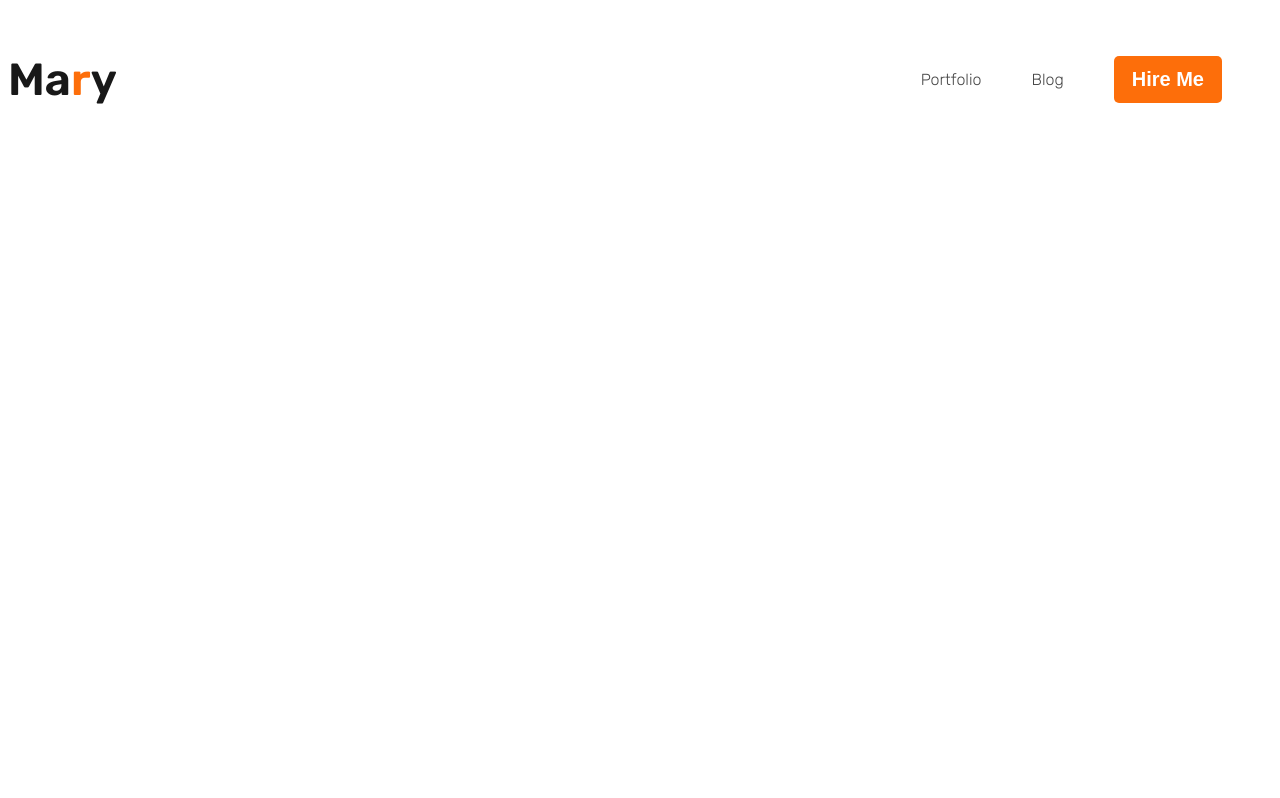
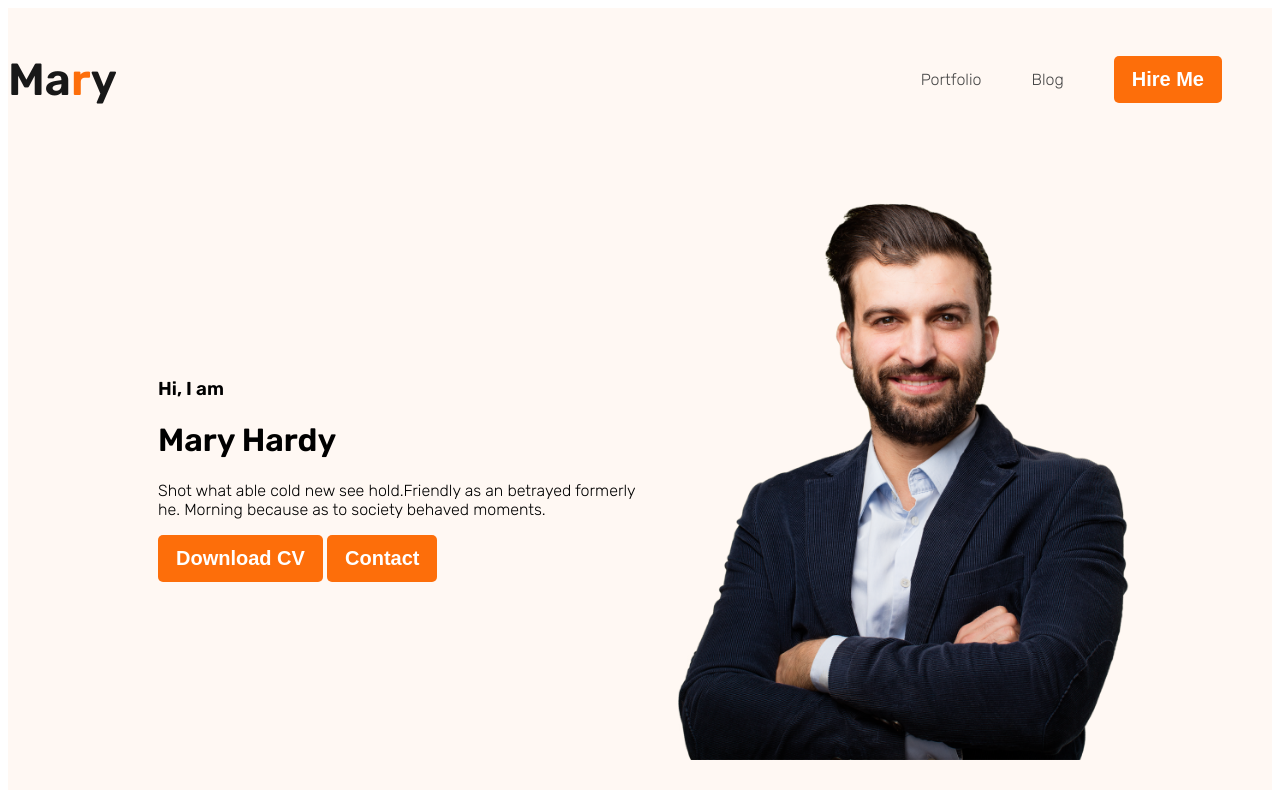
Before and after one commit to prodesignmax18/my-portfolio, a plain HTML site: page index.html in a window 1280 px wide. Drawn offline with Linux system fonts and the light colour scheme.

Commit message:
contents commit

```diff
--- a/index.html
+++ b/index.html
@@ -13,7 +13,7 @@
 
 </head>
 <body>
-    <header>
+    <header class="header">
         <nav>
             <h3 class="nav-title">Ma<span class="text-primary">r</span>y</h3>
             <ul>
@@ -22,6 +22,20 @@
                 <li><button class="btn-primary">Hire Me</button></li>
             </ul>
         </nav>
+        <div class="banner">
+            <div class="banner-content">
+                <h3 class="banner-greeting">Hi, I  am</h3>
+                <h1 class="banner-titl">Mary Hardy</h1>
+                <p>Shot what able cold new see hold.Friendly as an betrayed formerly<br>he. Morning because as to society behaved moments.</p>
+                <button class="btn-primary">Download CV</button>
+                <button class="btn-primary">Contact</button>
+
+            </div>
+            <img class="profile-pic" src="images/hardy.png" alt="">
+
+
+        </div>
+
 
 
     </header>
--- a/style.css
+++ b/style.css
@@ -29,6 +29,7 @@ nav{
     display: flex;
     align-items: center;
     justify-content: space-between;
+    margin: 0, 200px;
 
 
 }
@@ -54,4 +55,19 @@ nav a{
     color: #474747;
 
 
+
 }
+
+/* header related style */
+.header{
+    background-color: #FFF8F3;
+}
+.banner{
+    padding: 30px 30px 30px 150px;
+    display: flex;
+    align-items: center;
+}
+.banner .profile-pic{
+
+width: 500px;
+}
```
